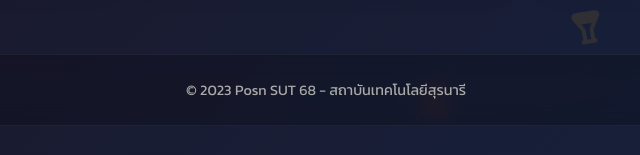
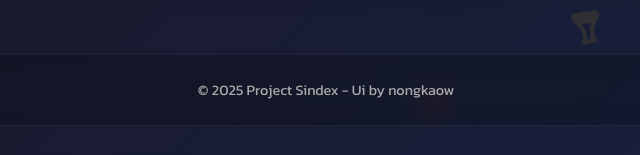
Before and after one commit to Sindex-Saliii/Newidea, a plain HTML site: page index.html in a window 1280 px wide. Shown: the part 1000-1155 px from the top of the page, 314-954 px from the left. Drawn offline with Linux system fonts and the light colour scheme; animation ran at ten frames a second.

Commit message:
Update index.html

```diff
--- a/index.html
+++ b/index.html
@@ -343,7 +343,7 @@
         </div>
 
         <div class="footer">
-            <p>© 2023 Posn SUT 68 - สถาบันเทคโนโลยีสุรนารี</p>
+            <p>© 2025 Project Sindex - Ui by nongkaow</p>
         </div>
     </div>
 
```
